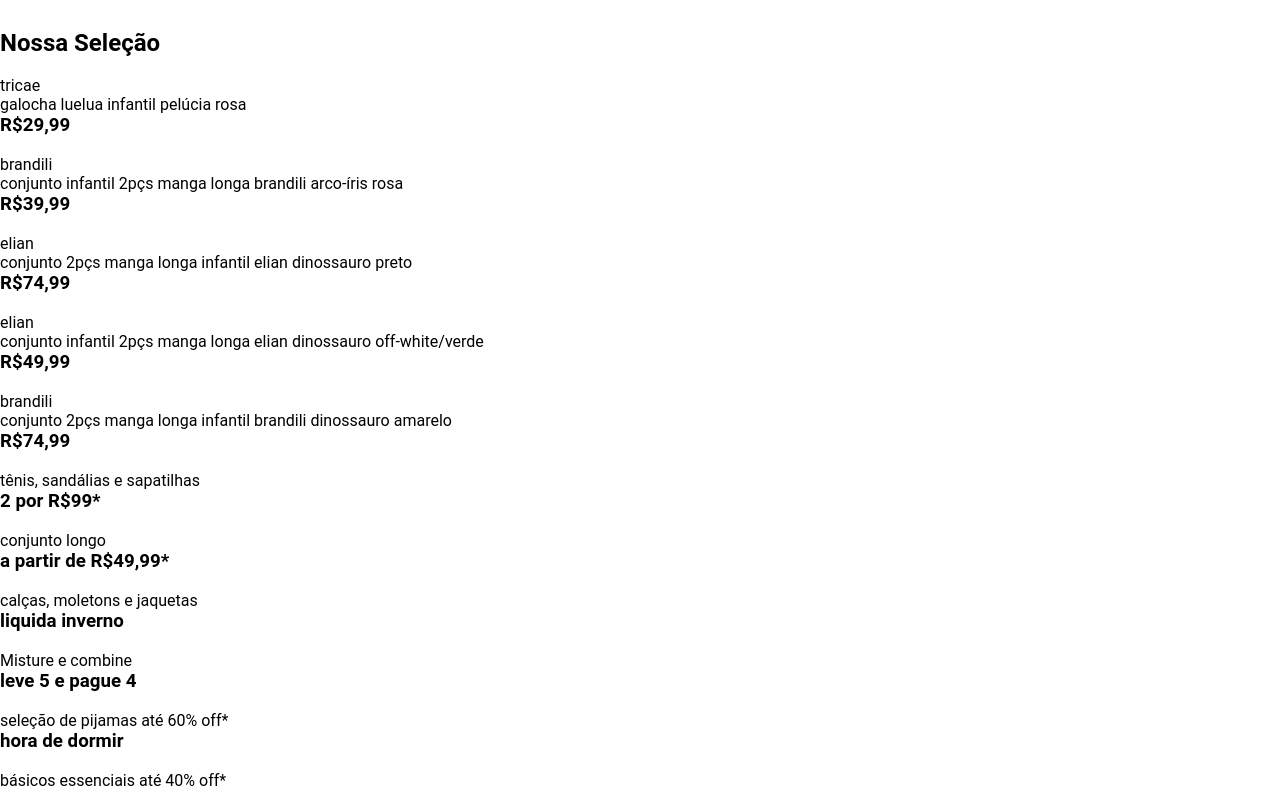
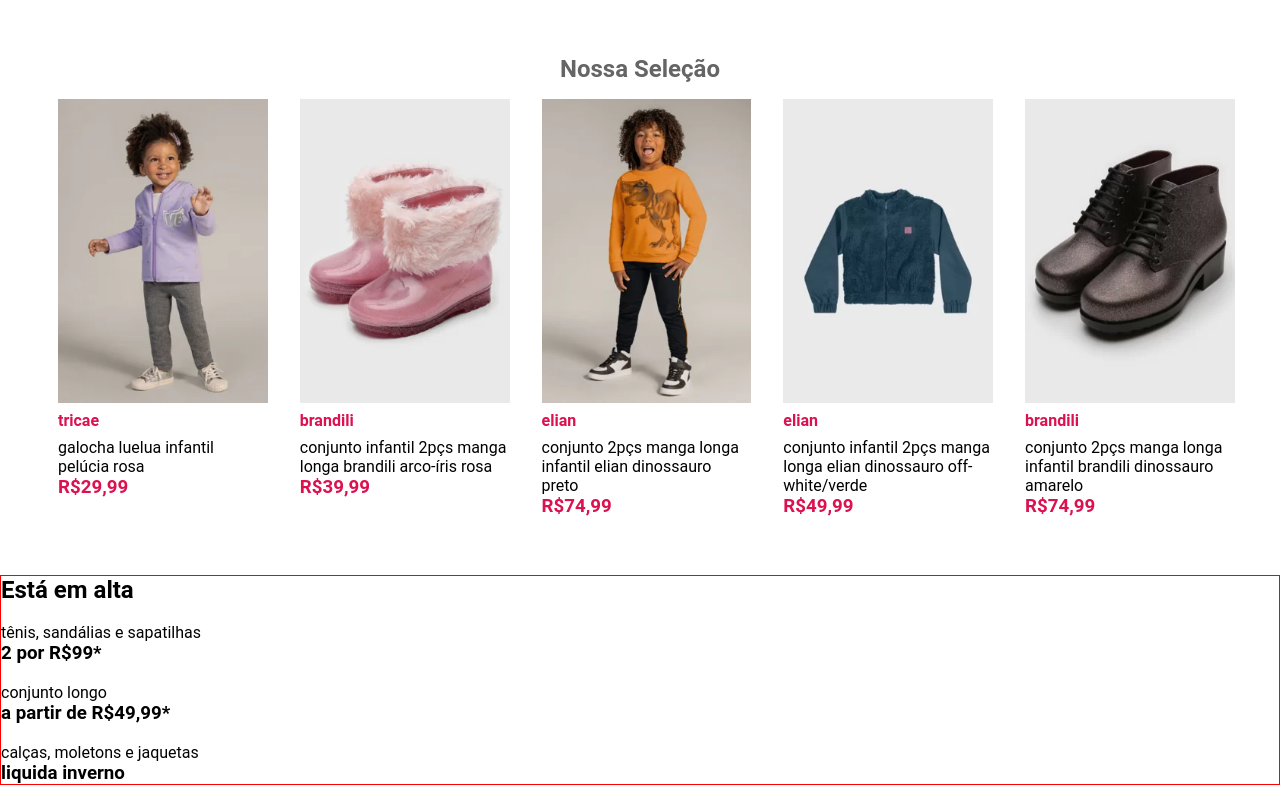
Before and after one commit to Pedro2869/E-Commerce, a plain HTML site: page index.html in a window 1280 px wide. Shown: the part 1398-2185 px from the top of the page. Drawn offline with Linux system fonts and the light colour scheme.

Commit message:
:tada: Desenvolvendo site

```diff
--- a/index.html
+++ b/index.html
@@ -111,41 +111,44 @@
 
       <section id="selections">
         <h2 class="section-title">Nossa Seleção</h2>
+        <div class="carrossel">
           <div class="selection">
-          <img src="" alt="" />
-          <p>tricae</p>
+            <img src="./assets/selection-imageone.webp" alt="Imagem de uma menina sorrindo" />
+            <p class="text-color">tricae</p>
             <p>galocha luelua infantil pelúcia rosa</p>
             <h3>R$29,99</h3>
           </div>
           <div class="selection">
-          <img src="" alt="" />
-          <p>brandili</p>
+            <img src="./assets/selection-imagetwo.webp" alt="Imagem de um par de botas rosa com pelos" />
+            <p class="text-color">brandili</p>
             <p>conjunto infantil 2pçs manga longa brandili arco-íris rosa</p>
             <h3>R$39,99</h3>
           </div>
           <div class="selection">
-          <img src="" alt="" />
-          <p>elian</p>
+            <img src="./assets/selection-imagethree.webp" alt="Imagem de um menino com a boca aberta" />
+            <p class="text-color">elian</p>
             <p>conjunto 2pçs manga longa infantil elian dinossauro preto</p>
             <h3>R$74,99</h3>
           </div>
           <div class="selection">
-          <img src="" alt="" />
-          <p>elian</p>
+            <img src="./assets/selection-imagefour.webp" alt="Imagem de um casaco azul escuro" />
+            <p class="text-color">elian</p>
             <p>
               conjunto infantil 2pçs manga longa elian dinossauro off-white/verde
             </p>
             <h3>R$49,99</h3>
           </div>
           <div class="selection">
-          <img src="" alt="" />
-          <p>brandili</p>
+            <img src="./assets/selection-imagefive.webp" alt="Imagem de um par de sapatos" />
+            <p class="text-color">brandili</p>
             <p>conjunto 2pçs manga longa infantil brandili dinossauro amarelo</p>
             <h3>R$74,99</h3>
+          </div>
         </div>
       </section>
 
       <section id="highs">
+        <h2>Está em alta</h2>
         <div class="high">
           <img src="" alt="" />
           <p>tênis, sandálias e sapatilhas</p>
--- a/style.css
+++ b/style.css
@@ -182,3 +182,63 @@
     align-content: center;
     margin-bottom: 1.2rem;
 }
+
+#prices .images .price img {
+    transition-duration: .8s;
+}
+
+#prices .images .price img:hover {
+    transform: scale(1.1) rotate(-4deg);
+}
+
+#selections {
+    /* border: 1px solid red; */
+
+    margin: 3rem;
+
+    padding: 10px;
+}
+
+#selections h2 {
+    margin-bottom: 1rem;
+}
+
+#selections .carrossel {
+    display: flex;
+    gap: 2rem;
+}
+
+#selections .section-title {
+    text-align: center;
+    color: var(--cor-paragraph);
+}
+
+#selections .carrossel .selection {
+    display: flex;
+    flex-direction: column;
+}
+
+#selections .carrossel .selection img {
+    width: auto;
+    height: 19rem;
+    transition-duration: .5s;
+}
+
+#selections .carrossel .selection img:hover {
+    border-radius: 5rem;
+    transform: scale(1.05);
+}
+
+#selections .carrossel .selection p {
+    margin-top: .5rem;
+}
+
+#selections .carrossel .selection .text-color,
+#selections .carrossel .selection h3 {
+    color: var(--cor-text);
+    font-weight: bold;
+}
+
+#highs {
+    border: 1px solid red;
+}
```
Also changed, not shown: assets/selection-imagefive.webp (added), assets/selection-imagefour.webp (added), assets/selection-imageone.webp (added), assets/selection-imagethree.webp (added), assets/selection-imagetwo.webp (added). Lines whose indentation alone changed are shown as unchanged.
